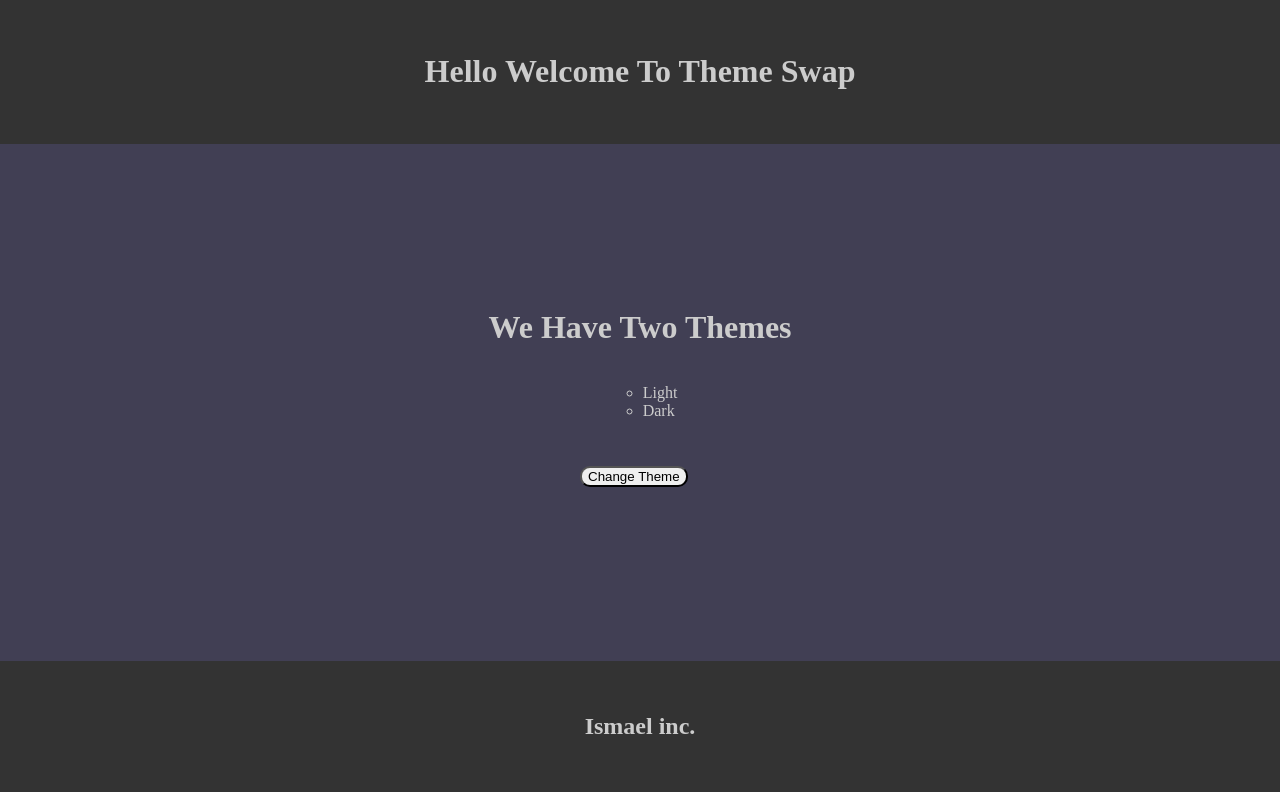
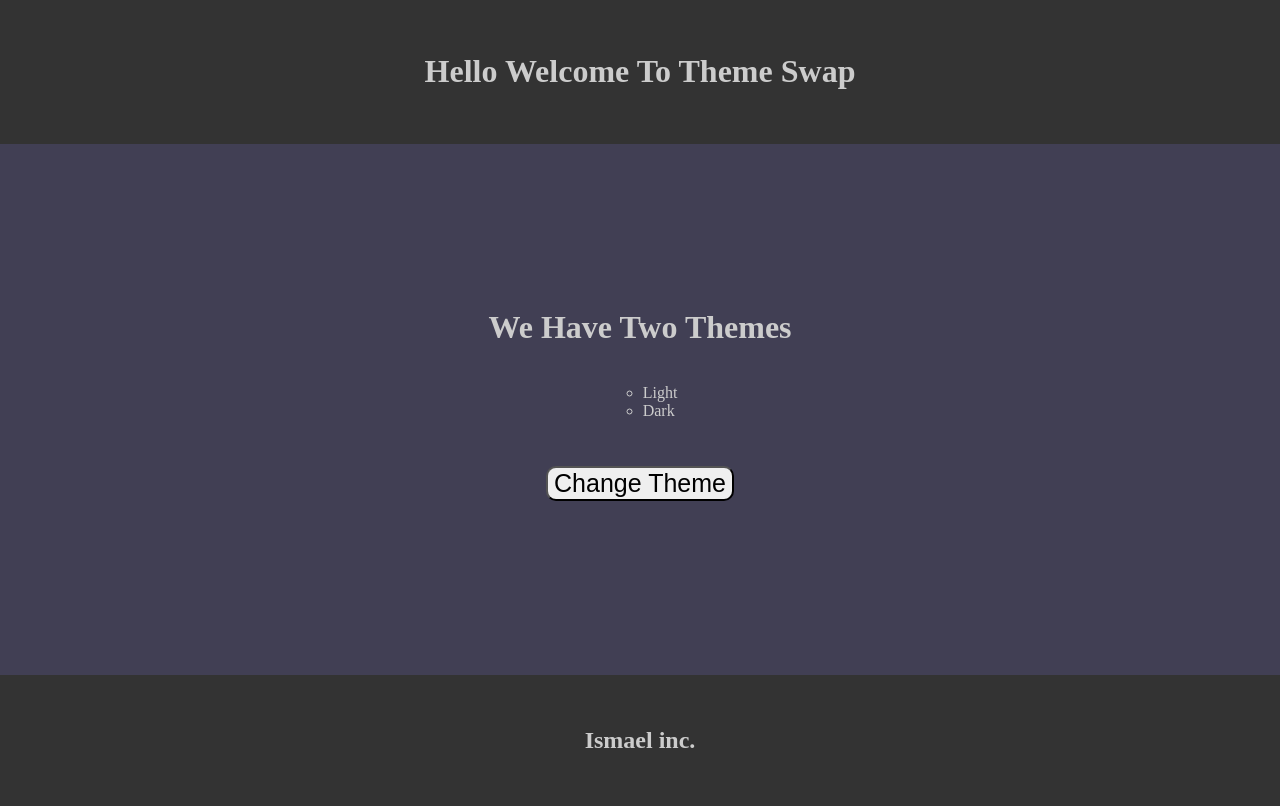
Before and after one commit to ish-suarez/fsw-130, a React (Create React App) app in the folder week1/theme-context/: page / in a window 1280 px wide. Built offline with nearby package versions, Linux system fonts and the light colour scheme.

Commit message:
theme-context

```diff
--- a/week1/theme-context/src/components/body/Header.js
+++ b/week1/theme-context/src/components/body/Header.js
@@ -11,10 +11,8 @@ export default function Header() {
         padding: '2rem'
     }
     return (
-        <div className='headerContainer'>
-            <header style={themeStyles}>
-                <h1>Hello Welcome To Theme Swap</h1>
-            </header>
-        </div>
+        <header className='headerContainer' style={themeStyles}>
+            <h1>Hello Welcome To Theme Swap</h1>
+        </header>
     )
 }
--- a/week1/theme-context/src/components/styles.css
+++ b/week1/theme-context/src/components/styles.css
@@ -2,9 +2,13 @@ body {
     margin: 0;
 }
 
+button {
+    font-size: 25px;
+}
+
 .buttonContainer {
     margin: 30px auto ;
-    width: 120px;
+    width: fit-content;
 }
 
 .themeButton {
```
Also changed, not shown: week1/theme-context/src/components/body/Main.js (indentation only).
